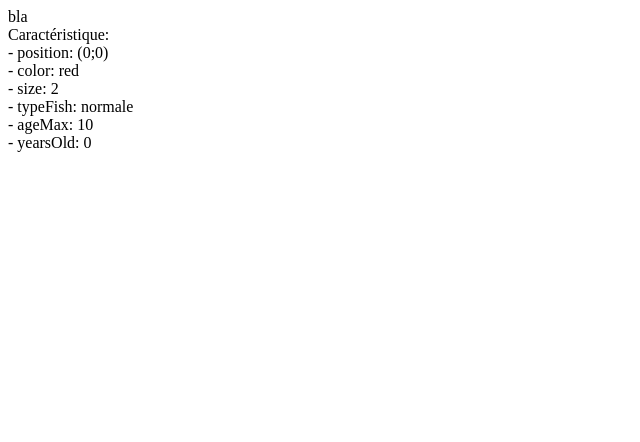
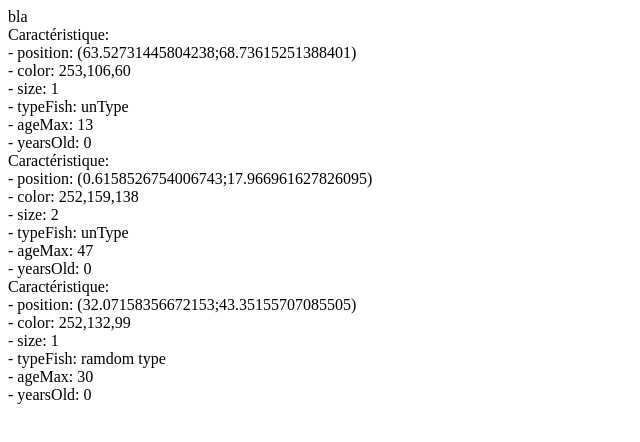
Before and after one commit to kvaloris/IA_ecosysteme, a website: page testFish.html in a window 1280 px wide. Shown: the whole page, without its empty margins (0-640 px from the left). Drawn offline with Linux system fonts and the light colour scheme.

Commit message:
creation poisson ramdom et generation enfant simplement

```diff
--- a/Fish.js
+++ b/Fish.js
@@ -1,7 +1,7 @@
 class Fish {
     x;
     y;
-    color;
+    color=[0,0,0];
     size;
     typeFish;
     ageMax;
@@ -28,6 +28,60 @@ class Fish {
     }
 
     static fishLambda(){
-        return new this(0,0,'red',2,'normale',10);
+        return new this(0,0,[0,0,0],2,'normale',10);
     }
+
+    static fishRamdom(xMin, xMax, yMin, yMax){
+        var minSize =1;
+        var maxSize =10;
+        var minAgeMax=5;
+        var maxAgeMax=50;
+        return new this(
+            Math.random() * (xMax - xMin) + xMin,
+            Math.random() * (yMax - yMin) + yMin,
+            colorRamdom(),
+            Math.floor(Math.random() * (maxSize - minSize) + minSize),
+            typeFishRamdon(),
+            Math.floor(Math.random() * (maxAgeMax - minAgeMax) + minAgeMax));
+    }
+
+    static generateChild(fish1, fish2){
+        if (fish1 instanceof Fish && fish2 instanceof Fish ){
+            return new this(
+                (fish1.x+fish2.x)/2,
+                (fish1.y+fish2.y)/2,
+                mixColor(fish1.color, fish2.color),
+                Math.floor((fish1.size+fish2.size)/2),
+                mixTypeFish(fish1.typeFish, fish2.typeFish),
+                Math.floor((fish1.ageMax+fish2.ageMax)/2));
+        }
+        return "Erreur";
+    }
+
+
 }
+
+function colorRamdom(){
+    return [
+        Math.floor(Math.random() * 255),
+        Math.floor(Math.random() * 255),
+        Math.floor(Math.random() * 255)];
+}
+
+function mixColor(color1,color2){
+    if (Array.isArray(color1)&& Array.isArray(color2)
+        && color1.length==3 &&color2.length==3){
+            return [
+                Math.floor((color1[0]+color2[0])/2),
+                Math.floor((color1[1]+color2[1])/2),
+                Math.floor((color1[2]+color2[2])/2)];
+    }
+    return "Erreur";
+}
+
+function typeFishRamdon(){ //TODO
+    return "unType";
+}
+function mixTypeFish(typeFish1,typeFish2){ //TODO
+    return "ramdom type";
+}
--- a/testFish.html
+++ b/testFish.html
@@ -8,11 +8,18 @@
 
     <body>
         bla
-        <div id="controle"></div>
+        <div id="p1"></div>
+        <div id="p2"></div>
+        <div id="pEnfant"></div>
         <script src="Fish.js"></script>
         <script>
-             poisson = Fish.fishLambda();
-            document.querySelector('#controle').innerHTML= poisson.toString();
+            poisson1 = Fish.fishRamdom(0,100,0,100);
+            document.querySelector('#p1').innerHTML= poisson1.toString();
+            poisson2 = Fish.fishRamdom(0,100,0,100);
+            document.querySelector('#p2').innerHTML= poisson2.toString();
+
+            enfant = Fish.generateChild(poisson1,poisson2);
+            document.querySelector('#pEnfant').innerHTML= enfant.toString();
         </script>
         <!-- Corps de la page -->
 
```
